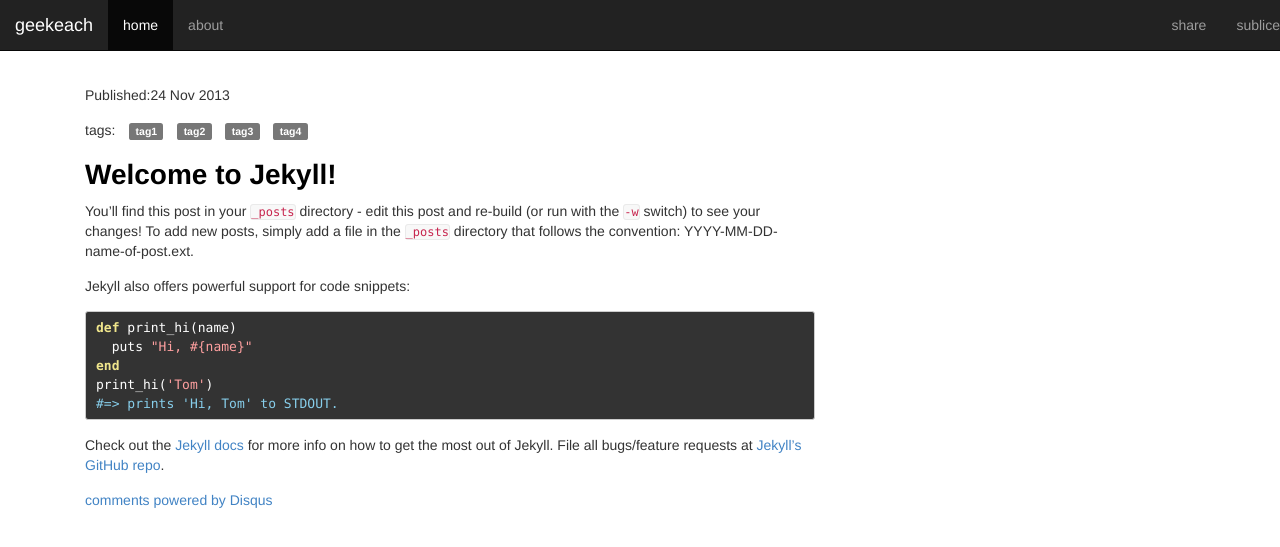
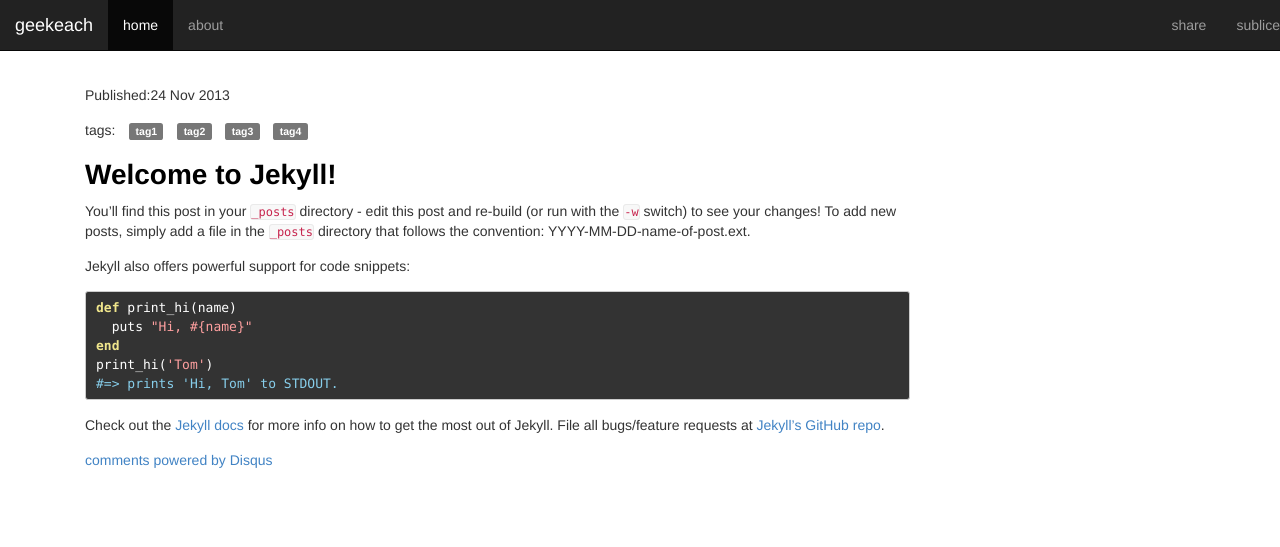
Before and after one commit to geekpeng/geekpeng.github.io, a Jekyll site: the page built from _posts/2013-11-24-welcome-to-jekyll.markdown, in a window 1280 px wide. Shown: the top 547 px of the page. Built offline with Jekyll 4.4.1, drawn with Linux system fonts in a browser that asks for light colours; nearby versions of some CDN libraries; Markdown is read by kramdown in place of the engine named in the settings; comment, search, counter and statistics services are not loaded.

Commit message:
page layout
page layout 9:3

```diff
--- a/_layouts/default.html
+++ b/_layouts/default.html
@@ -46,10 +46,10 @@
 	</nav>
 
 		<div class="container">
-		<div class="col-xs-12 col-md-8 col-sm-8">
+		<div class="col-xs-12 col-md-9 col-sm-9">
 			{{ content }}
 		</div>
-		<div class="col-md-4 col-sm-4 hidden-xs"></div>
+		<div class="col-md-3 col-sm-3 hidden-xs"></div>
 		</div>
 		<div class=""></div>
 
```
